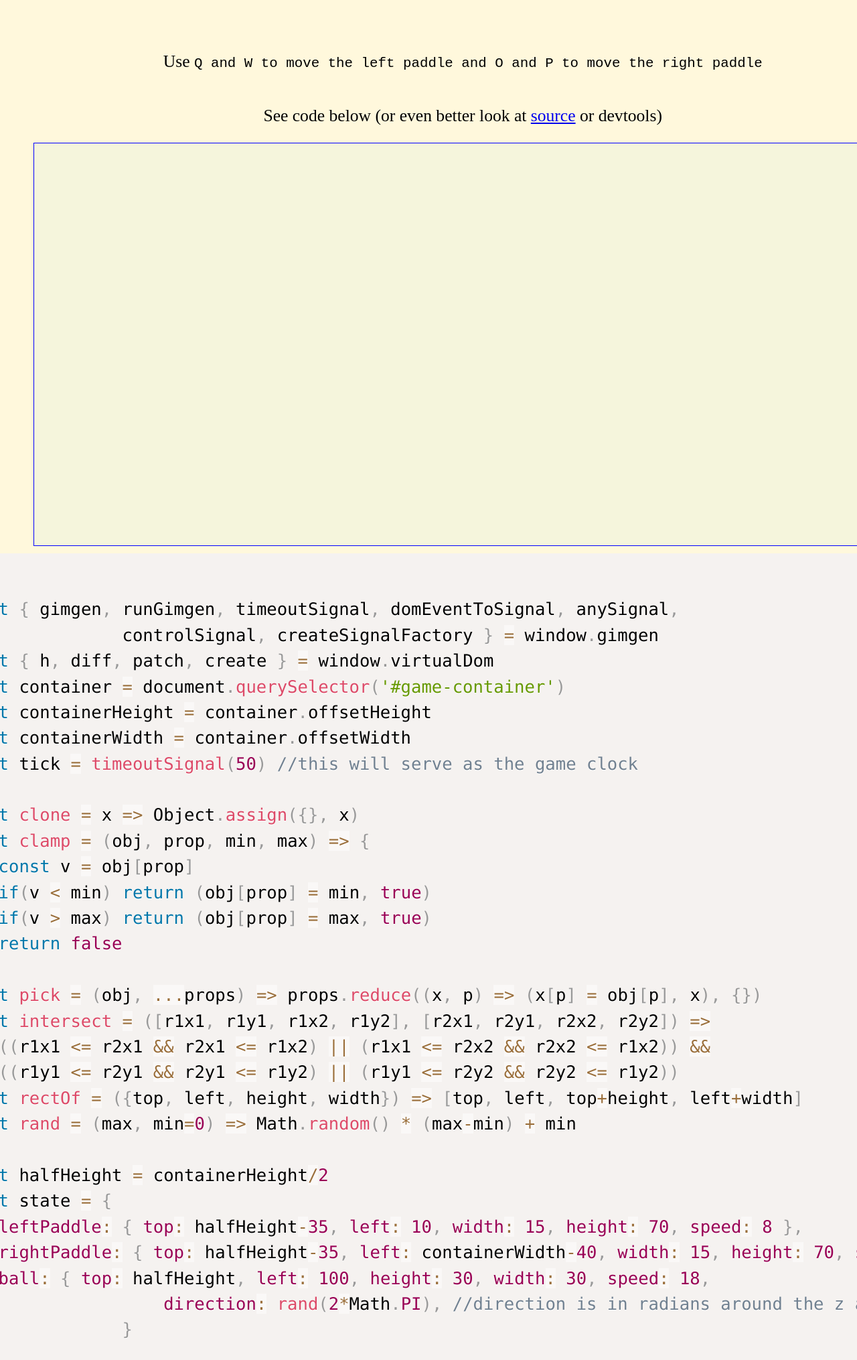
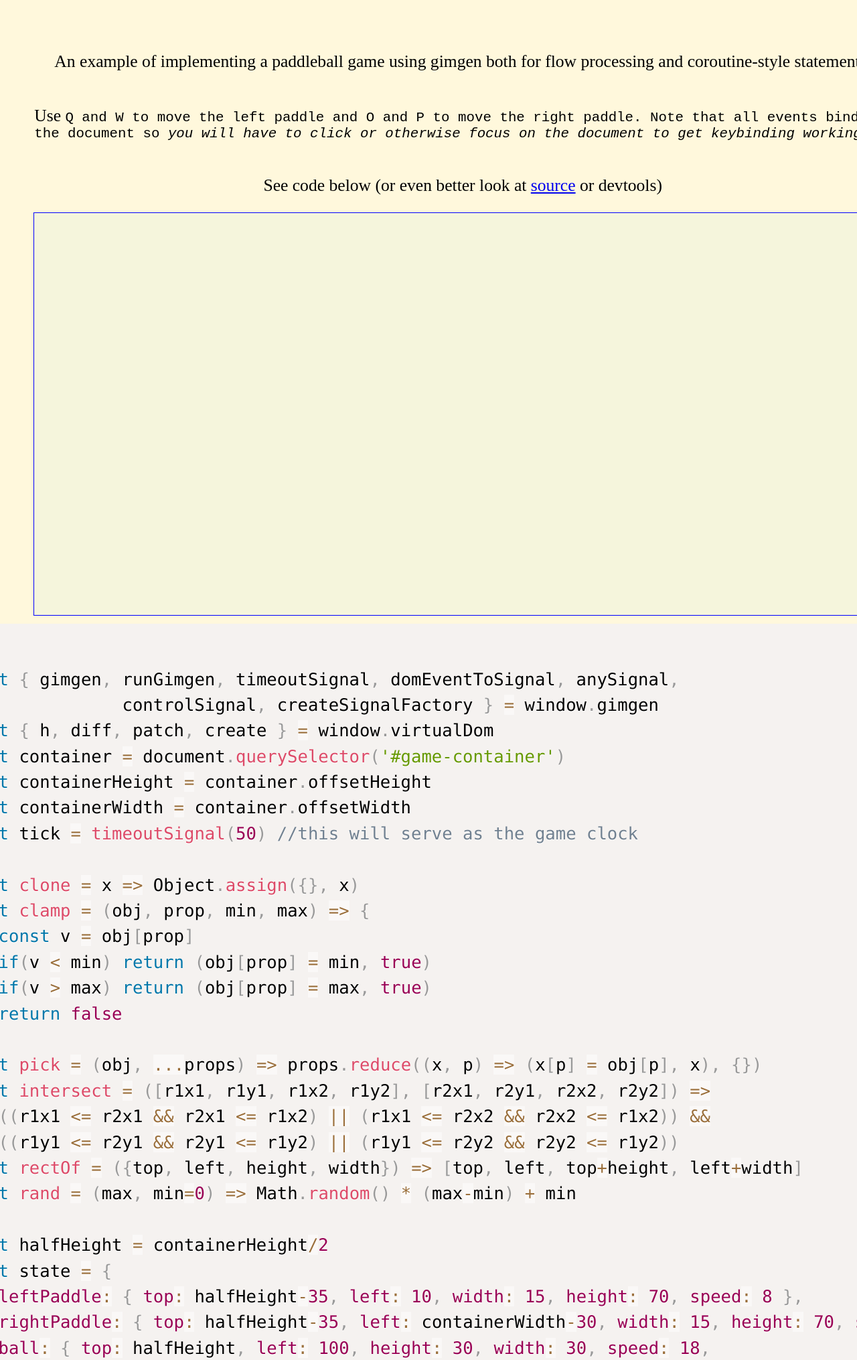
Before and after one commit to togakangaroo/gimgen, a website: page demo/bouncing.html in a window 1280 px wide. Shown: the top 2030 px of the page at 67% size. Drawn offline with nearby package versions, Linux system fonts and the light colour scheme; a script that the page names is missing.

Commit message:
more docs

```diff
--- a/demo/bouncing.html
+++ b/demo/bouncing.html
@@ -44,7 +44,11 @@
 
 <main>
 	<p>
-		Use <kbd>Q<kbd> and <kbd>W</kbd> to move the left paddle and <kbd>O<kbd> and <kbd>P</kbd> to move the right paddle
+		An example of implementing a paddleball game using gimgen both for flow processing and coroutine-style statements.
+	</p>
+	<p>
+		Use <kbd>Q<kbd> and <kbd>W</kbd> to move the left paddle and <kbd>O<kbd> and <kbd>P</kbd> to move the right paddle.
+		Note that all events bind to the document so <em>you will have to click or otherwise focus on the document to get keybinding working</em>
 	</p>
 	<p>
 		See code below (or even better look at <a href="https://github.com/togakangaroo/gimgen/blob/master/demo/bouncing.html">source</a> or devtools)
@@ -80,7 +84,7 @@ const rand = (max, min=0) => Math.random() * (max-min) + min
 const halfHeight = containerHeight/2
 const state = {
 	leftPaddle: { top: halfHeight-35, left: 10, width: 15, height: 70, speed: 8 },
-	rightPaddle: { top: halfHeight-35, left: containerWidth-40, width: 15, height: 70, speed: 8 },
+	rightPaddle: { top: halfHeight-35, left: containerWidth-30, width: 15, height: 70, speed: 8 },
 	ball: { top: halfHeight, left: 100, height: 30, width: 30, speed: 18,
 					direction: rand(2*Math.PI), //direction is in radians around the z axis
 				}
```
